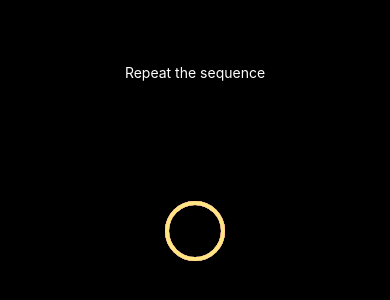
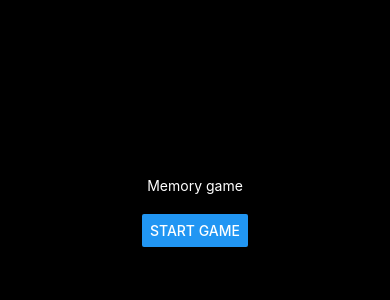
Before and after one commit to mrjackphil/react-native-memory-game, a React Native app: screen / in a window 390 px wide. Shown: the part 210-510 px from the top of the page. Built offline with nearby package versions, Linux system fonts and the light colour scheme.

Commit message:
Add home and gameover screen

```diff
--- a/components/Game.tsx
+++ b/components/Game.tsx
@@ -1,10 +1,13 @@
 import React from 'react';
-import Circle from './Circle';
-import { View, Text, StyleSheet } from 'react-native';
+import { View, Text, StyleSheet, Button } from 'react-native';
+// Entities
 import { CircleData } from '../entities/Circle';
 import SequenceManagerEntity from '../entities/SequenceManager';
-import { SequenceManager } from '../models/SequenceManager';
+// Models
+import SequenceManager from '../models/SequenceManager';
 import AssetManager from '../models/AssetManager';
+// Components
+import Circle from './Circle';
 
 type GameState = 'remember' | 'repeat' | 'home' | 'end';
 
@@ -33,7 +36,11 @@ export default class Game extends React.Component<{}, State> {
   }
 
   componentDidMount() {
-    this.startGame();
+    this.init();
+  }
+
+  init() {
+    this.setState({ gameState: 'home' });
   }
 
   startGame() {
@@ -99,7 +106,15 @@ export default class Game extends React.Component<{}, State> {
   render() {
     return (
       <View style={styles.base}>
-        <Text style={styles.text}>{texts.en[this.state.gameState]}</Text>
+        <Text style={styles.text}>{texts.title[this.state.gameState]}</Text>
+        {['home', 'end'].filter(s => s === this.state.gameState).length > 0 && (
+          <Button
+            title={texts.button[this.state.gameState]}
+            onPress={this.startGame.bind(this)}
+          />
+        )}
+        {['repeat', 'remember'].filter(s => s === this.state.gameState).length >
+          0 && (
           <View style={styles.circle}>
             {this.state.circles.map((circle, i) => (
               <Circle
@@ -112,6 +127,7 @@ export default class Game extends React.Component<{}, State> {
               />
             ))}
           </View>
+        )}
       </View>
     );
   }
@@ -137,10 +153,18 @@ const styles = StyleSheet.create({
   }
 });
 
-const texts: { en: { [key: string]: string } } = {
-  en: {
+const texts: {
+  title: { [key: string]: string };
+  button: { [key: string]: string };
+} = {
+  title: {
+    home: 'Memory game',
     remember: 'Remember the sequence',
     repeat: 'Repeat the sequence',
-    end: 'Game over. Press on any circle to continue.'
+    end: 'Game over.'
+  },
+  button: {
+    home: 'Start game',
+    end: 'Play again'
   }
 };
--- a/models/SequenceManager.ts
+++ b/models/SequenceManager.ts
@@ -5,7 +5,7 @@ interface Config {
   count: number;
 }
 
-export class SequenceManager implements SequenceManagerEntity {
+export default class SequenceManager implements SequenceManagerEntity {
   private obj: CircleData[];
   private config: Config;
   private checker: SequenceChecker;
```
Lines whose indentation alone changed are shown as unchanged.
